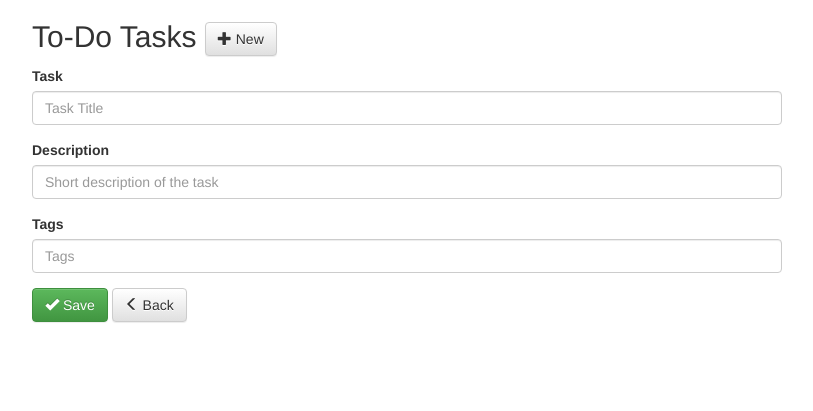
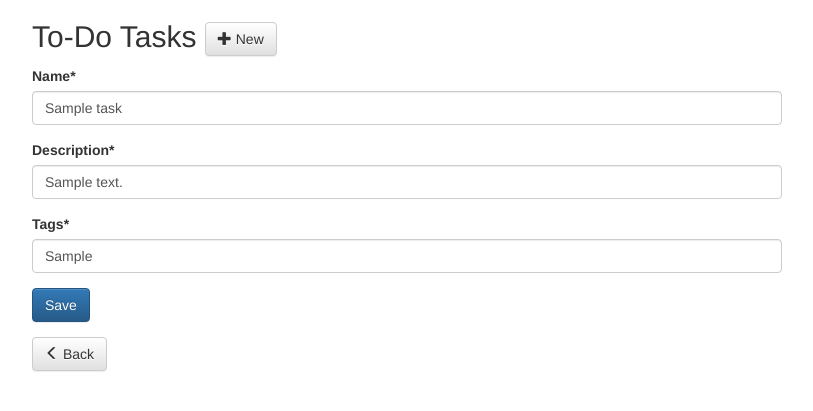
Before and after one commit to Robert-Christopher/django-to-do, a Django app: page /edit/1/ in a window 1280 px wide. Shown: the top 411 px of the page, without its empty margins (38-851 px from the left). Run offline with Django 3.2, Linux system fonts and the light colour scheme; tables that the repository leaves empty hold one stand-in row (values such as "Sample post"); some libraries are stand-ins or nearby versions.

Commit message:
edit reworked, forms added

```diff
--- /dev/null
+++ b/todo/tasks/forms.py
@@ -0,0 +1,19 @@
+from django.forms import ModelForm
+from django import forms
+from .models import Task
+from crispy_forms.helper import FormHelper
+from crispy_forms.layout import Layout, Fieldset, ButtonHolder, Submit
+
+class TaskForm(ModelForm):
+    class Meta:
+        model = Task
+        fields = ['name', 'description', 'tags']
+
+    name = forms.CharField(max_length=100)
+    description = forms.CharField()
+    tags = forms.CharField()
+
+    def __init__(self, *args, **kwargs):
+        self.helper = FormHelper()
+        self.helper.add_input(Submit('submit', 'Save'))
+        super(TaskForm, self).__init__(*args, **kwargs)
--- a/todo/tasks/models.py
+++ b/todo/tasks/models.py
@@ -1,5 +1,4 @@
 from __future__ import unicode_literals
-from django.forms import ModelForm
 from django.db import models
 from django.utils import timezone
 # Create your models here.
@@ -21,8 +20,3 @@ class Task(models.Model):
 
     def __str__(self):
         return self.name
-
-class TaskForm(ModelForm):
-    class Meta:
-        model = Task
-        fields = ['name', 'description', 'tags']
--- a/todo/tasks/templates/tasks/base.html
+++ b/todo/tasks/templates/tasks/base.html
@@ -17,7 +17,7 @@
         <div class="row">
             <div class="col-md-6">
                 <h2>To-Do Tasks
-                <a href="{% url 'tasks:new' %}" class="btn btn-default" role="button"><span class="glyphicon glyphicon-plus" aria-hidden="true"></span> New</a></h2>
+                <a href="{% url 'tasks:create' %}" class="btn btn-default" role="button"><span class="glyphicon glyphicon-plus" aria-hidden="true"></span> New</a></h2>
             </div>
         </div>
     <div class="row">
--- /dev/null
+++ b/todo/tasks/templates/tasks/create.html
@@ -0,0 +1,8 @@
+{% extends 'tasks/base.html' %}
+
+{% block content %}
+    {% csrf_token %}
+    {% load crispy_forms_tags %}
+    {% crispy form %}
+    <a href="{% url 'tasks:index' %}" class="btn btn-default" role="button"><span class="glyphicon glyphicon-menu-left" aria-hidden="true"></span> Back</a></h2>
+{% endblock %}
--- a/todo/tasks/templates/tasks/new.html
+++ /dev/null
@@ -1,21 +0,0 @@
-{% extends 'tasks/base.html' %}
-
-{% block content %}
-<form action="{% url 'tasks:create' %}" method="post">
-    {% csrf_token %}
-<div class="form-group">
-    <label for="task">Task</label>
-    <input type="text" class="form-control" id="task" placeholder="Task Title" name="name">
-    </div>
-    <div class="form-group">
-    <label for="description">Description</label>
-    <input type="text" class="form-control" id="description" placeholder="Short description of the task" name="description">
-    </div>
-    <div class="form-group">
-    <label for="tags">Tags</label>
-    <input type="text" class="form-control" id="tags" placeholder="Tags" name="tags">
-    </div>
-    <button type="submit" class="btn btn-success" value="Submit"><span class="glyphicon glyphicon-ok" aria-hidden="true"></span> Save</button>
-    <a href="{% url 'tasks:index' %}" class="btn btn-default" role="button"><span class="glyphicon glyphicon-menu-left" aria-hidden="true"></span> Back</a></h2>
-</form>
-{% endblock %}
--- a/todo/tasks/urls.py
+++ b/todo/tasks/urls.py
@@ -5,9 +5,8 @@ from . import views
 app_name = 'tasks'
 urlpatterns = [
     url(r'^$', views.index, name='index'),
-    url(r'^new/$', views.new, name='new'),
     url(r'^create/$', views.create, name='create'),
     url(r'^(?P<task_id>[0-9]+)/$', views.show, name='show'),
-    url(r'^edit/(?P<task_id>[0-9]+)/$', views.edit, name='edit'),
+    url(r'^edit/(?P<task_id>[0-9]+)/$', views.create, name='edit'),
     url(r'^delete/(?P<task_id>[0-9]+)/$', views.delete, name='delete'),
 ]
--- a/todo/tasks/views.py
+++ b/todo/tasks/views.py
@@ -3,7 +3,8 @@ from django.http import HttpResponseRedirect
 from django.core.urlresolvers import reverse
 from django.contrib import messages
 from django.utils import timezone
-from .models import Task, TaskForm
+from .models import Task
+from .forms import TaskForm
 
 # Create your views here.
 
@@ -14,32 +15,28 @@ def index(request):
     return render(request, 'tasks/index.html', context)
 
 
-def new(request):
-    return render(request, 'tasks/new.html')
-
-
-def create(request):
+def create(request, task_id=None, template_name='tasks/create.html'):
+    if task_id:
+        task = get_object_or_404(Task, pk=task_id)
+    else:
+        task = Task()
+    task_form = TaskForm(request.POST or None, instance=task)
     if request.method == 'POST':
-        task_form = TaskForm(request.POST)
         if task_form.is_valid():
             task_data = task_form.save()
             task_data.timestamp = timezone.now()
             task_data.save()
             messages.success(request, 'Task created')
             return HttpResponseRedirect(reverse('tasks:index'))
-        messages.error(request, task_form.errors)
-        return render(request, 'tasks/new.html', {'form': task_form})
+    else:
+        task_form = TaskForm(instance=task)
+    messages.error(request, task_form.errors)
+    return render(request, 'tasks/create.html', {'form': task_form})
 
 
 def show(request, task_id):
     show_task = get_object_or_404(Task, pk=task_id)
     return render(request, 'tasks/show.html', {'task': show_task})
-
-
-def edit(request, task_id):
-    edit_task = get_object_or_404(Task, pk=task_id)
-    return render(request, 'tasks/new.html', {'task': edit_task})
-
 
 def update(request, task_id):
     update_task = get_object_or_404(Task, pk=task_id)
--- a/todo/todo/settings.py
+++ b/todo/todo/settings.py
@@ -38,6 +38,7 @@ INSTALLED_APPS = [
     'django.contrib.sessions',
     'django.contrib.messages',
     'django.contrib.staticfiles',
+    'crispy_forms',
 ]
 
 MIDDLEWARE_CLASSES = [
@@ -140,3 +141,6 @@ DATABASES['default'].update(db_from_env)
 # https://warehouse.python.org/project/whitenoise/
 
 STATICFILES_STORAGE = 'whitenoise.django.GzipManifestStaticFilesStorage'
+
+# Crispy crispy_forms
+CRISPY_TEMPLATE_PACK = 'bootstrap3'
```
Also changed, not shown: todo/tasks/templates/tasks/edit.html (deleted, +0 -21 lines).
